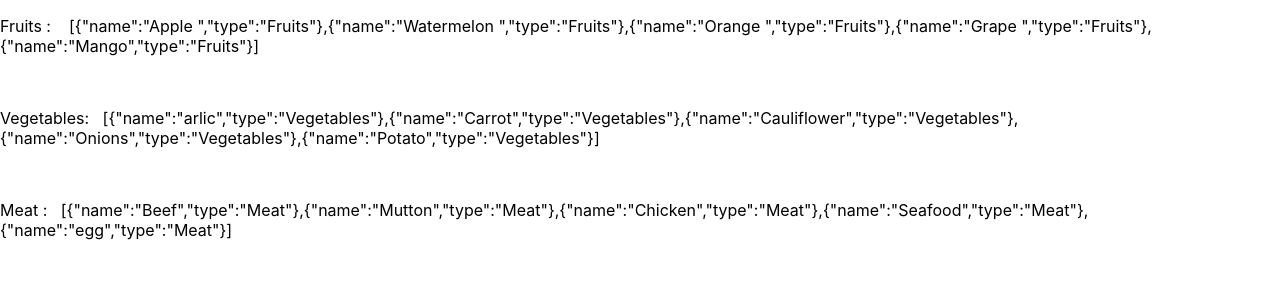
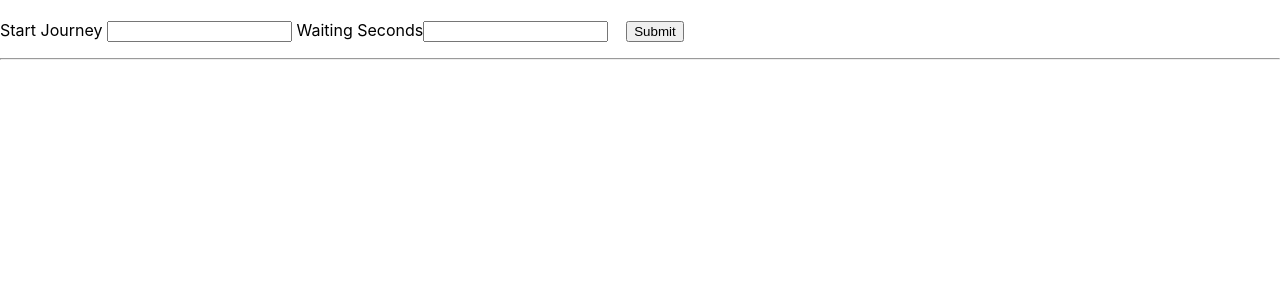
Before and after one commit to balaji1610/Reactproblems, a React (Create React App) app: page / in a window 1280 px wide. Shown: the top 300 px of the page. Built offline with nearby package versions, Linux system fonts and the light colour scheme.

Commit message:
Signal_2nd_sum

```diff
--- a/src/App.js
+++ b/src/App.js
@@ -1,12 +1,16 @@
 // import Problems from "./Problems";
 
 // import Signal from "./Signal";
-import Array from "./Array";
+
+// import Array from "./Array";
+
+import SignalTwosum from "./SignalTwosum";
 function App() {
   return (
     <div>
       {/* <Problems /> */}
-      <Array />
+      {/* <Array /> */}
+      <SignalTwosum />
       {/* <Signal /> */}
     </div>
   );
--- /dev/null
+++ b/src/SignalTwosum.jsx
@@ -0,0 +1,100 @@
+import { useState } from "react";
+
+const Problems = () => {
+  const [userFormData, setUserFormData] = useState({
+    signal: " ",
+    destination: " ",
+  });
+  let [result, setResult] = useState(" ");
+
+  const handleChangeFromData = (event) => {
+    setUserFormData((prevState) => ({
+      ...prevState,
+      [event.target.name]: event.target.value,
+    }));
+  };
+
+  const submitButtonClick = () => {
+    if (
+      isNaN(userFormData.signal) ||
+      userFormData.signal < 0 ||
+      // eslint-disable-next-line eqeqeq
+      userFormData.signal == 0 ||
+      userFormData.signal > 10
+    ) {
+      alert("Validate Enter 1 to 10");
+      return false;
+    } else if (
+      isNaN(userFormData.destination) ||
+      userFormData.destination < 0 ||
+      // eslint-disable-next-line eqeqeq
+      userFormData.destination == 0 ||
+      userFormData.destination > 5
+    ) {
+      alert("Validate Enter 1 to 5");
+      return false;
+    }
+
+    var ThreeWayRoad = 3 * userFormData.destination;
+
+    var FourWayRoad = 4 * userFormData.destination;
+
+    var TwowayRoady = 2 * userFormData.destination;
+
+    var Result = Math.abs(
+      ThreeWayRoad + (FourWayRoad - ThreeWayRoad) + (FourWayRoad - TwowayRoady)
+    );
+    // console.log(Result);
+
+    var Result2 = userFormData.signal;
+
+    var EndJourney = parseInt(Result) + parseInt(Result2) + 1;
+
+    console.log(EndJourney, "hhh");
+
+    if (EndJourney <= 59) {
+      var dd = EndJourney + " Sec";
+      setResult(dd);
+      console.log(dd);
+    } else if (EndJourney >= 60) {
+      var minute = Math.floor(EndJourney / 60);
+      var seconds = EndJourney % 60;
+
+      var Time = minute + " minutes " + seconds + " seconds.";
+
+      setResult(Time);
+    }
+  };
+
+  return (
+    <div>
+      {" "}
+      <div>
+        &nbsp;&nbsp;
+        <form>
+          Start Journey{" "}
+          <input
+            type="text"
+            name="signal"
+            value={userFormData.signal}
+            onChange={handleChangeFromData}
+          />{" "}
+          Waiting Seconds
+          <input
+            type="text"
+            name="destination"
+            value={userFormData.destination}
+            onChange={handleChangeFromData}
+          />{" "}
+          &nbsp; &nbsp;
+          <button type="button" onClick={submitButtonClick}>
+            Submit
+          </button>
+        </form>
+        <p>{result}</p>
+      </div>
+      <hr />
+    </div>
+  );
+};
+export default Problems;
```
